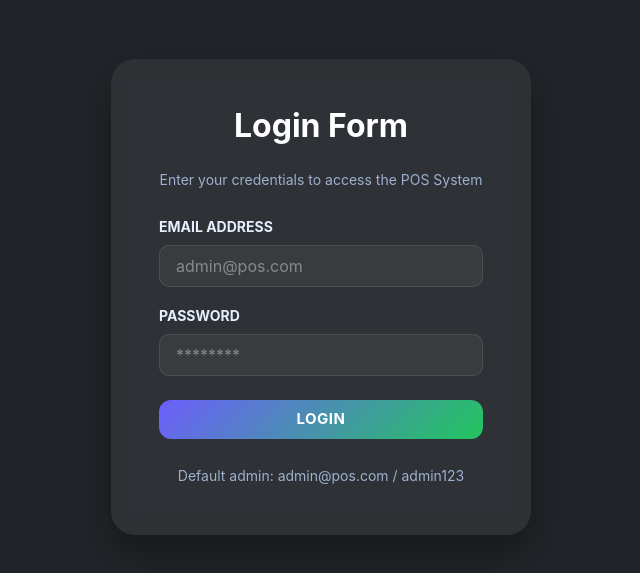
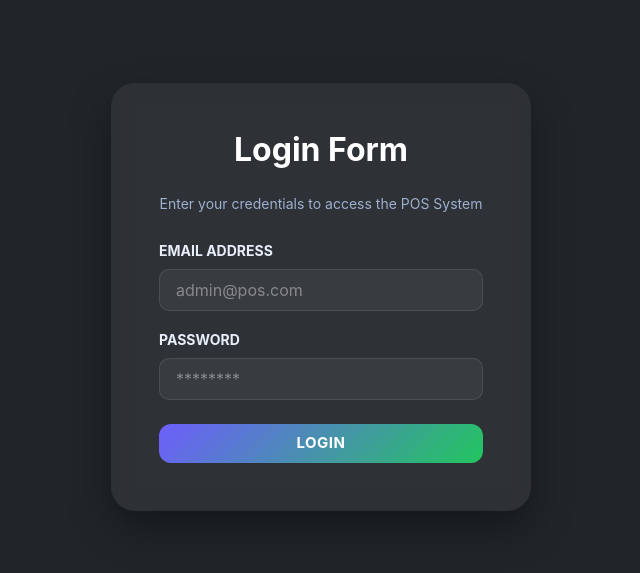
Before and after one commit to malikmanan07/POS-System, a React app in the folder frontend/: page /login in a window 1280 px wide. Shown: the part 103-676 px from the top of the page, without its empty margins (319-959 px from the left). Built offline with nearby package versions, Linux system fonts and the light colour scheme; the HTML template or start-up script is replaced by a standard one.

Commit message:
Login page changings

```diff
--- a/frontend/src/pages/Login.jsx
+++ b/frontend/src/pages/Login.jsx
@@ -76,9 +76,7 @@ export default function Login() {
             </Button>
           </Form>
 
-          <div className="mt-4 text-center">
-            <small className="text-muted">Default admin: admin@pos.com / admin123</small>
-          </div>
+
         </Card.Body>
       </Card>
     </div>
```
